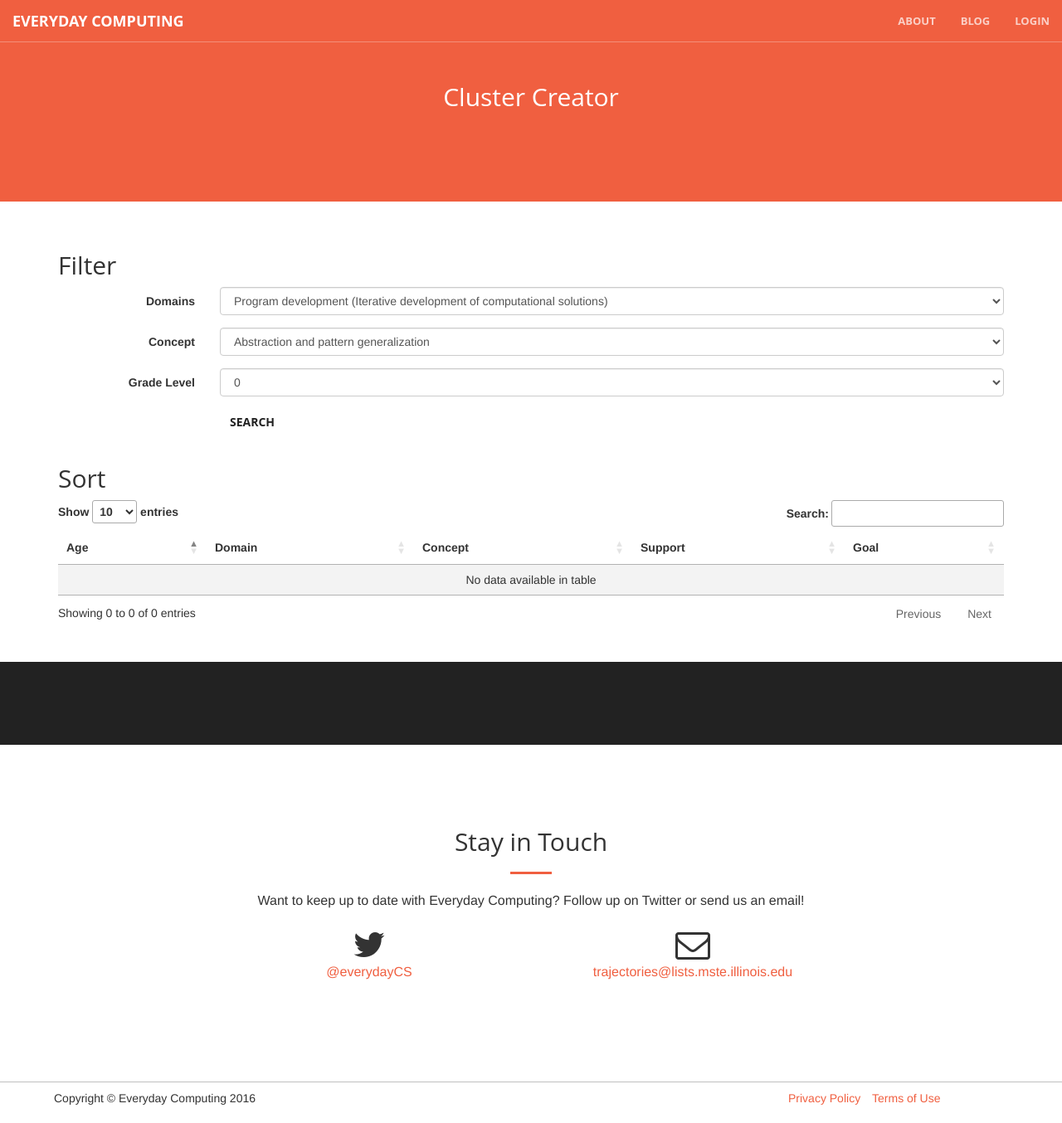
After one commit to everydaycomputing/everydaycomputing.org, a Python web app: template templates/public/public_literature_goals.html in a window 1280 px wide. The commit adds this page. Shown: the whole page at 83% size. Run offline with Jinja, Linux system fonts and the light colour scheme; the template is opened without the code that fills it, so the values that code supplies are empty; some libraries are stand-ins or nearby versions.

Commit message:
Skeleton for basic search and sort.

```diff
--- a/article_goals.py
+++ b/article_goals.py
@@ -63,7 +63,9 @@ class LearningGoal(ndb.Model):
   def _domain(self):
     """ Mapping so that we can freely change names at a later time
 
-      Note: In all the documents moving forward from June, 2016, these are
+      Note: In all the documents moving forward from June, 2016,
+
+      these are
       referred to as the "Concepts"
       """
     if self.domain == 0: return "Abstraction and pattern generalization"
@@ -79,7 +81,7 @@ class LearningGoal(ndb.Model):
 
   @property
   def _support(self):
-    if self.support == 0: return 'Clasroom Evidence'
+    if self.support == 0: return 'Classroom Evidence'
     if self.support == 1: return 'Literature Evidence'
     if self.support == 2: return 'Theorectical Evidence'
     if self.support == 3: return 'None'
--- /dev/null
+++ b/templates/public/public_literature_goals.html
@@ -0,0 +1,139 @@
+{% extends "templates/public/public_base_template.html" %}
+
+{% block body %}
+
+<section class="bg-primary" id="about">
+  <div class="container">
+    <div class="row">
+      <div class="col-lg-8 col-lg-offset-2 text-center">
+        <h2 class="section-heading">Cluster Creator</h2>
+      </div>
+    </div>
+  </div>
+</section>
+
+<br/>
+<br/>
+
+<div class="container">
+  <h2>Filter</h2>
+
+  <form class="form-horizontal" action="/goals/" method="post">
+    <!-- -->
+    <div class="form-group">
+      <label for="" class="col-sm-2 control-label">Domains</label>
+      <div class="col-sm-10">
+        <select class="form-control" id="domain" name="domain">
+          <!--<option value="-1">--</option>-->
+          <option value="0">Program development (Iterative development of computational solutions)</option>
+          <option value="1">Computing languages, environments, and constructs</option>
+          <option value="2">Algorithms (Flow of control)</option>
+          <option value="3">Applications of computing (Recognizing computational problems and interpreting computational results)</option>
+        </select>
+        <!--<p class="help-block">Example block-level help text here.</p>-->
+      </div>
+    </div>
+
+
+    <div class="form-group">
+      <label for="" class="col-sm-2 control-label">Concept</label>
+      <div class="col-sm-10">
+        <select class="form-control" id="concept" name="concept">
+        <!--<option value="-1">--</option>-->
+        <option value="0">Abstraction and pattern generalization</option>
+        <option value="1">Systematic processing of data</option>
+        <option value="2">Symbol systems and representations</option>
+        <option value="3">Algorithmic notions of flow of control</option>
+        <option value="4">Structured problem decomposition (modularizing)</option>
+        <option value="5">Iterative, recursive, and parallel thinking</option>
+        <option value="6">Conditional logic</option>
+        <option value="7">Efficiency and performance constraints</option>
+        <option value="8">Debugging and systematic error detection</option>
+      </select>
+        </select>
+        <!--<p class="help-block">Example block-level help text here.</p>-->
+      </div>
+    </div>
+
+    <div class="form-group">
+      <label for="" class="col-sm-2 control-label">Grade Level</label>
+      <div class="col-sm-10">
+        <!--<p class="help-block">Example block-level help text here.</p>-->
+        <select class="form-control" id="grade_level" name="grade_level">
+          <!--<option value="-1">--</option>-->
+          <option>0</option>
+          <option>1</option>
+          <option>2</option>
+          <option>3</option>
+          <option>4</option>
+          <option>5</option>
+          <option>6</option>
+          <option>7</option>
+          <option>8</option>
+          <option>9</option>
+          <option>10</option>
+          <option>11</option>
+          <option>12</option>
+          </select>
+
+      </div>
+    </div>
+
+
+    <div class="form-group">
+      <div class="col-sm-offset-2 col-sm-10">
+        <button type="submit" class="btn btn-default">Search</button>
+      </div>
+    </div>
+  </form>
+
+</div>
+
+
+<!-- Results -->
+<div class="container">
+  <h2>Sort</h2>
+
+  <div class="table-responsive">
+    <table id="example" class="table table-striped display">
+      <thead>
+        <tr>
+          <th>Age</th>
+          <th>Domain</th>
+          <th>Concept</th>
+          <th>Support</th>
+          <th>Goal</th>
+
+        </tr>
+      </thead>
+      <tbody>
+        {% for goal in articles %}
+        <tr>
+
+          <td>{{ goal.age_level | join(",") }}</td>
+          <td>{{ goal._domainFromLiteratureReview }}</td>
+          <td>{{ goal._domain }}</td>
+          <td>{{ goal._support }}</td>
+          <td>{{ goal.goal }}</td>
+
+        </tr>
+        {% endfor %}
+
+
+
+      </tbody>
+    </table>
+    <br/><br/>
+  </div>
+</div>
+
+<aside class="bg-dark">
+  <div class="container text-center">
+    <!--<div class="call-to-action">
+     <h2>Free Download at Start Bootstrap!</h2>
+     <a href="#" class="btn btn-default btn-xl wow tada">Download Now!</a>
+     </div>
+     -->
+  </div>
+</aside>
+{% endblock %}
```
Also changed, not shown: public.py (+45 -0 lines), templates/public/public_literature_query.html (+21 -0 lines), 1 other file.
